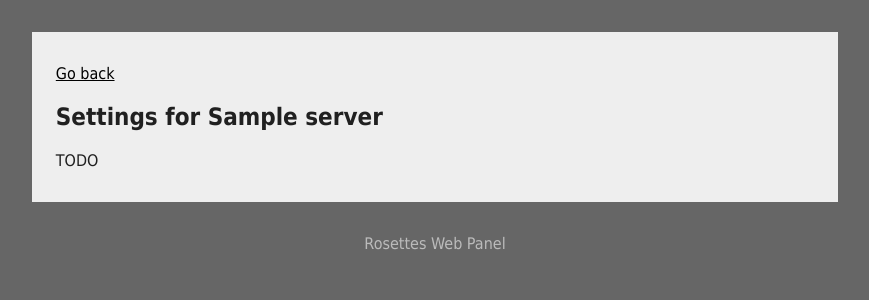
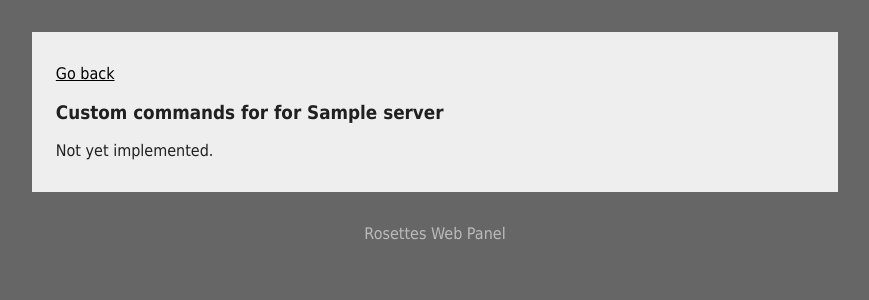
Before and after one commit to markski1/RosettesDiscord, a Flask app: template Admin Panel/templates/cmds.html in a window 1280 px wide. Shown: the top 300 px of the page, without its empty margins (205-1074 px from the left). Run offline with Flask 3, Linux system fonts and the light colour scheme; the template is opened without the code that fills it: most values are stand-ins (such as "Sample title", 1, 10 or a date in 2020).

Commit message:
Webpanel: Boilerplate and advisory

```diff
--- a/Admin Panel/routes/panel.py
+++ b/Admin Panel/routes/panel.py
@@ -57,11 +57,7 @@ def post_settings(is_htmx, server_id):
         return "Invalid parameters."
 
     new_settings = f"{msgparse}1{gambling}1{minigame}{announce}1111"
-
-    print(new_settings)
-
     set_server_settings(server_id, new_settings)
-
     return render_template("prompts/success.html", is_htmx=is_htmx, message="Settings updated successfully.")
 
 
--- a/Admin Panel/templates/cmds.html
+++ b/Admin Panel/templates/cmds.html
@@ -1,14 +1,14 @@
 {% extends "layout.html" %}
-{% block title %}Login{% endblock %}
+{% block title %}Commands{% endblock %}
 
 {% block main %}
 
     <p><a href="/panel/">Go back</a></p>
 
-    <h2>Settings for {{ server['namecache'] }}</h2>
+    <h3>Custom commands for for {{ server['namecache'] }}</h3>
 
-    <form method="POST" action="/action/update-settings">
-        <p>TODO</p>
+    <form method="POST" action="/panel/{{ server['id'] }}/update-commands">
+        <p>Not yet implemented.</p>
     </form>
 
 {% endblock %}
--- a/Admin Panel/templates/panel.html
+++ b/Admin Panel/templates/panel.html
@@ -6,7 +6,11 @@
     <p>Welcome, {{ user['namecache'] }} | <a href="/session/logout">Logout</a></p>
 
     <h2>Servers</h2>
-
+    <hr>
+    <h4>Be advised:</h4>
+    <p>The panel is currently in progress of being rebuilt. The old panel broke and rebuilding its enviroment is too much hassle.</p>
+    <p>All the "Not yet implemented" stuff should be done by the end of August.</p>
+    <hr>
     {% for server in servers %}
         <div class="block">
             <h4>{{ server['namecache'] }}</h4>
```
Also changed, not shown: Admin Panel/templates/roles.html (+4 -4 lines).
